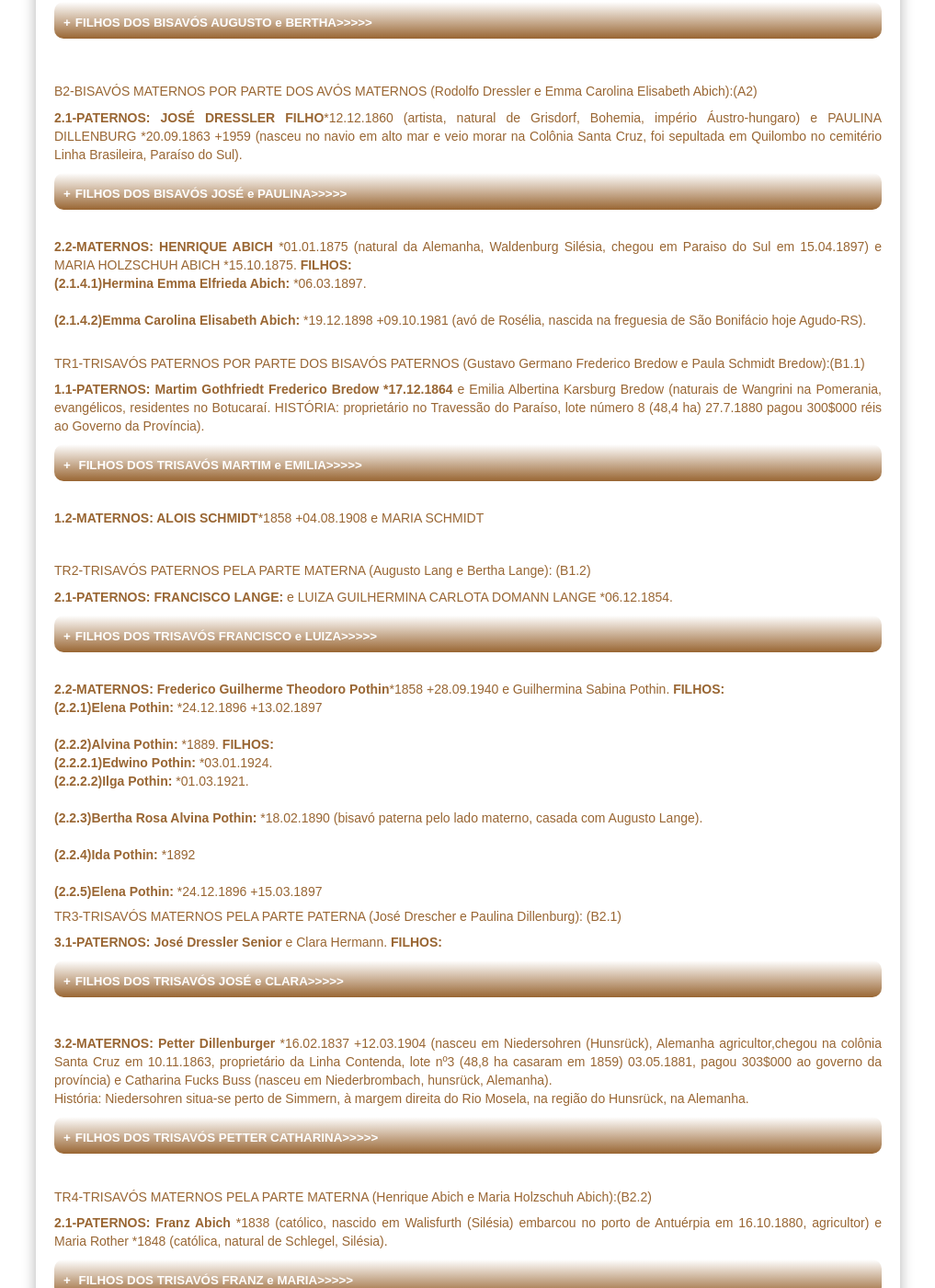
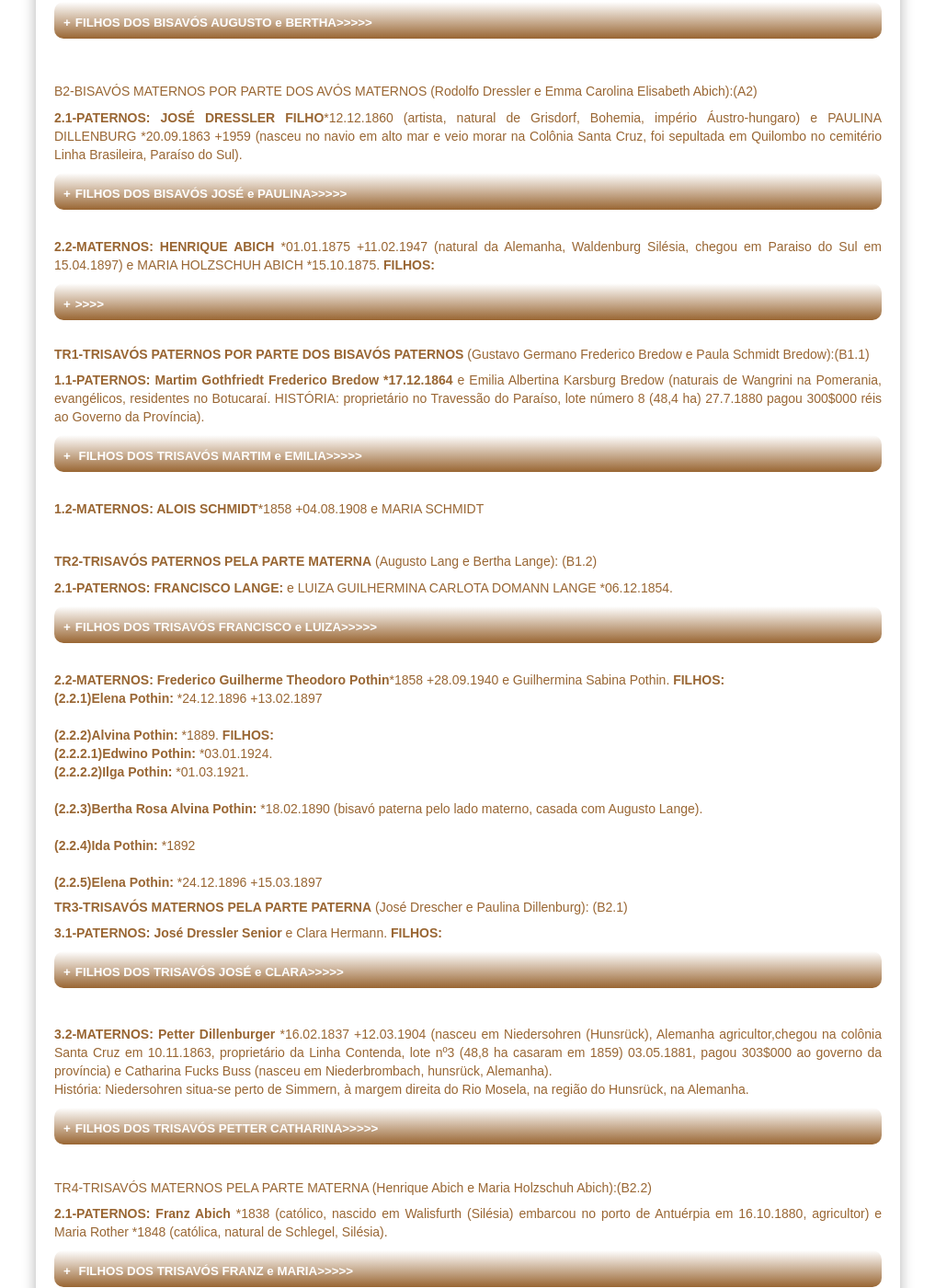
Before and after one commit to claudiovargas1955/claudiovargas1955.github.io, a Jekyll site: the page built from _pages/arvore-genealogica-de-roselia-renita-bredow.html, in a window 1280 px wide and 1400 px high, scrolled down 2075 px. Shown: the whole window at 92% size, without its empty margins (131-1148 px from the left). Built offline with Jekyll 4.4.1, drawn with Linux system fonts in a browser that asks for light colours; some web fonts are replaced; some of the changed lines change nothing that is shown.

Commit message:
Update arvore-genealogica-de-roselia-renita-bredow.html

```diff
--- a/_pages/arvore-genealogica-de-roselia-renita-bredow.html
+++ b/_pages/arvore-genealogica-de-roselia-renita-bredow.html
@@ -243,8 +243,7 @@
 <b>(1.2.10)Carlos Lange: </b>*03.07.1922 (casou em 29.07.1944 com Elsa Bertha Döge Hettwer *17.09.1916, filha de Guilherme Frederico
 Döge *27.01.1871, nat. Alemanha, e Paulina Döge *13.03.1879). <b>Obs.:</b> Elsa era viúva de Rubem Emilio Hettwer +12.07.1941, não teve filhos desse casamento.
 
-</details><br><br>
-</p>
+</details><br><br> </p>
 
 <p> <h5>B2-BISAVÓS MATERNOS POR PARTE DOS AVÓS MATERNOS (Rodolfo Dressler e Emma Carolina Elisabeth Abich):(A2)</h5></p>
 <p><b>2.1-PATERNOS: JOSÉ DRESSLER FILHO</b>*12.12.1860 (artista, natural de Grisdorf, Bohemia, império Áustro-hungaro) e PAULINA
@@ -282,13 +281,19 @@
 
 </details></p><br/>
 
-<p><b>2.2-MATERNOS: HENRIQUE ABICH </b>*01.01.1875 (natural da Alemanha, Waldenburg Silésia, chegou em Paraiso do Sul em 15.04.1897) e
-MARIA HOLZSCHUH ABICH *15.10.1875. <b>FILHOS:</b><br/>
-<b>(2.1.4.1)Hermina Emma Elfrieda Abich: </b>*06.03.1897.<br><br/>
-
+<p><b>2.2-MATERNOS: HENRIQUE ABICH </b>*01.01.1875 +11.02.1947 (natural da Alemanha, Waldenburg Silésia, chegou em Paraiso do Sul em
+15.04.1897) e MARIA HOLZSCHUH ABICH *15.10.1875. <b>FILHOS:</b><br/>
+<details><summary><FILHOS DOS BISAVÓS HENRIQUE E MARIA>>>>></summary></b><br/>
+<b>(2.1.4.1)Hermina Emma Elfrieda Abich: </b>*06.03.1897 (casada com Pedro Farias).<br>
 <b>(2.1.4.2)Emma Carolina Elisabeth Abich:</b> *19.12.1898 +09.10.1981 (avó de Rosélia, nascida na freguesia de São Bonifácio hoje
-Agudo-RS).<br><br></p>
-
+Agudo-RS).<br>
+<b>(2.1.4.3)Adolfo Abich: <br>
+<b>(2.1.4.4)Alvino Abich: <br>
+<b>(2.1.4.5)Guilherme Abich: <br>
+<b>(2.1.4.6)Francisco Abich: <br>
+<b>(2.1.4.7)Erna Abich: <br>
+<b>(2.1.4.8)Frida Abich: <br>
+<b>(2.1.4.9)Irma Abich: (casada com Ervino Borschmann).</details><br></p>
 
 <p><h5>TR1-TRISAVÓS PATERNOS POR PARTE DOS BISAVÓS PATERNOS</b> (Gustavo Germano Frederico Bredow e Paula Schmidt Bredow):(B1.1)</h5>
 <p><b>1.1-PATERNOS: Martim Gothfriedt Frederico Bredow *17.12.1864 </b>e Emilia Albertina Karsburg Bredow (naturais de Wangrini na
```
